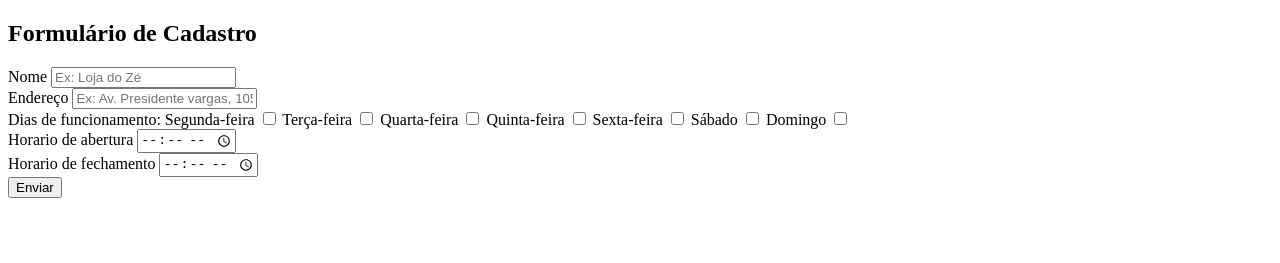
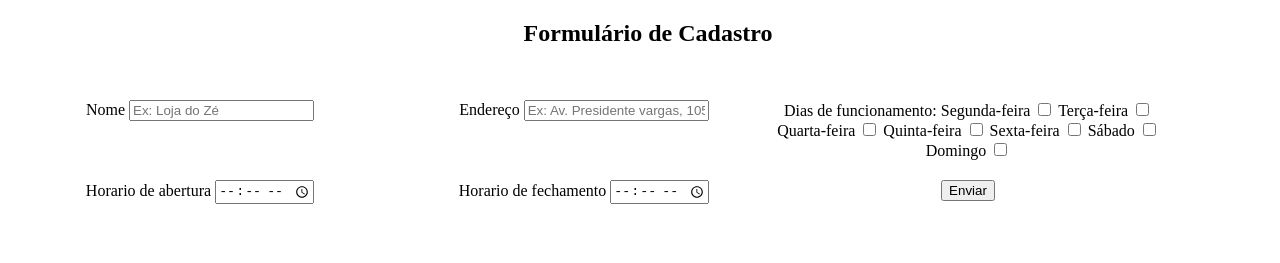
Before and after one commit to JonatanMGomes/Modulo2Secao2, a plain HTML site: page index.html in a window 1280 px wide. Drawn offline with Linux system fonts and the light colour scheme.

Commit message:
finalizando desafio parte 3

```diff
--- a/index.html
+++ b/index.html
@@ -5,21 +5,25 @@
     <meta charset="UTF-8">
     <meta name="viewport" content="width=device-width, initial-scale=1.0">
     <title>Cadastrar Loja</title>
+    <link rel="stylesheet" href="./style.css">
 </head>
 
 <body>
-    <h2>Formulário de Cadastro</h2>
-    <section>
+    <header class="header">
+        <h2>Formulário de Cadastro</h2>
+    </header>
+
+    <section class="content">
         <form id="shopForm" action="api.flit.com.br/submeterDados" method="post">
-            <div>
+            <div class="field">
                 <label for="shopName">Nome</label>
                 <input type="text" name="shopName" id="shopName" placeholder="Ex: Loja do Zé">
             </div>
-            <div>
+            <div class="field">
                 <label for="shopAddress">Endereço</label>
                 <input type="text" name="shopAddress" id="shopAddress" placeholder="Ex: Av. Presidente vargas, 1050....">
             </div>
-            <div>
+            <div class="field">
                 <span>Dias de funcionamento: </span>
                 <label for="monday">Segunda-feira</label>
                 <input type="checkbox" name="monday" id="monday" value="monday">
@@ -36,15 +40,15 @@
                 <label for="sunday">Domingo</label>
                 <input type="checkbox" name="sunday" id="sunday" value="sunday">
             </div>
-            <div>
+            <div class="field">
                 <label for="openingTime">Horario de abertura</label>
                 <input type="time" name="openingTime" id="openingTime">
             </div>
-            <div>
+            <div class="field">
                 <label for="closingTime">Horario de fechamento</label>
                 <input type="time" name="closingTime" id="closingTime">
             </div>
-            <div>
+            <div class="field">
                 <input type="submit" value="Enviar">
             </div>
         </form>
--- /dev/null
+++ b/style.css
@@ -0,0 +1,36 @@
+.header{
+    text-align: center;
+    height: 10vh;
+    width: 100vw;
+}
+
+.content{
+    text-align: center;
+    height: 90vh;
+    width: 100vw;
+    display: inline-block;
+}
+
+@media screen and (min-width: 800px){
+    .field{
+        height: 10vh;
+        width: 30vw;
+        float: left;
+    }
+}
+
+@media screen and (400px <= width < 800px){
+    .field{
+        height: 10vh;
+        width: 45vw;
+        float: left;
+    }
+}
+
+@media screen and (width < 400px){
+    .field{
+        height: 10vh;
+        width: 90vw;
+        float: left;
+    }
+}
```
